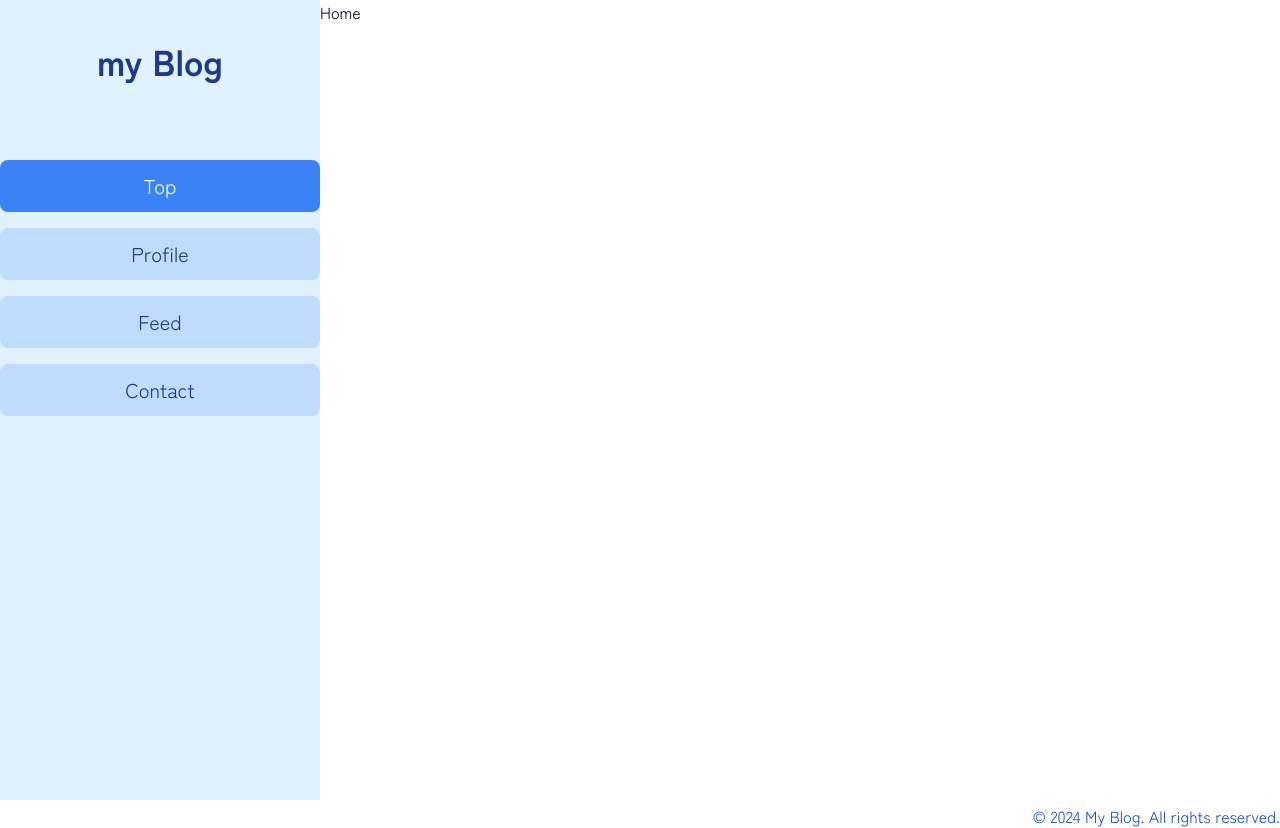
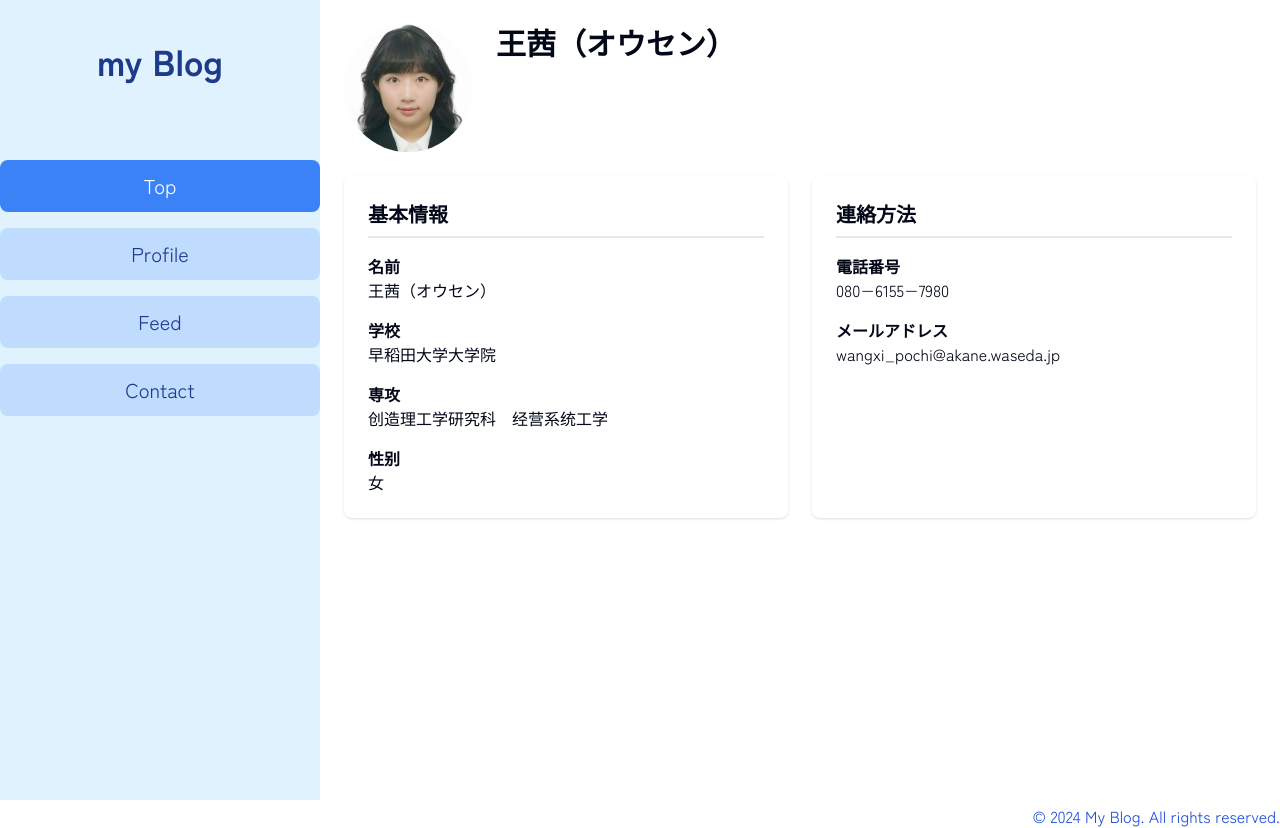
Before and after one commit to AkaneWang/my_blog, a Next.js app: page / in a window 1280 px wide. Built offline with nearby package versions, Linux system fonts and the light colour scheme.

Commit message:
make the UI design of the top page

```diff
--- a/src/app/page.tsx
+++ b/src/app/page.tsx
@@ -1,7 +1,65 @@
-export default function Home() {
+"use client";
+import Link from "next/link";
+
+const UserProfile = () => {
   return (
-    <main className="md:ml-[20rem] h-lvh">
-      <h1>Home</h1>
-    </main>
+    <div className="flex bg-sky-25 min-h-screen">
+      <div className="flex-1 p-6 md:ml-[25%]">
+        <div className="flex flex-col md:flex-row items-center md:items-start md:space-x-6 mb-6">
+          <img
+            src="/aboutme.jpg"
+            alt="Profile"
+            className="h-32 w-32 rounded-full object-cover mb-4 md:mb-0"
+          />
+          <div>
+            <h2 className="text-3xl font-bold">王茜（オウセン）</h2>
+          </div>
+        </div>
+
+        <div className="grid grid-cols-1 md:grid-cols-2 gap-6">
+          <div className="bg-white shadow rounded-lg p-6">
+            <h3 className="text-xl font-bold mb-4 border-b-2 pb-2 border-gray-200">
+              基本情報
+            </h3>
+            <div className="space-y-4">
+              <div>
+                <label className="block font-semibold">名前</label>
+                <p>王茜（オウセン）</p>
+              </div>
+              <div>
+                <label className="block font-semibold">学校</label>
+                <p>早稻田大学大学院</p>
+              </div>
+              <div>
+                <label className="block font-semibold">専攻</label>
+                <p>创造理工学研究科　经营系统工学</p>
+              </div>
+              <div>
+                <label className="block font-semibold">性别</label>
+                <p>女</p>
+              </div>
+            </div>
+          </div>
+
+          <div className="bg-white shadow rounded-lg p-6">
+            <h3 className="text-xl font-bold mb-4 border-b-2 pb-2 border-gray-200">
+              連絡方法
+            </h3>
+            <div className="space-y-4">
+              <div>
+                <label className="block font-semibold">電話番号</label>
+                <p>080−6155−7980</p>
+              </div>
+              <div>
+                <label className="block font-semibold">メールアドレス</label>
+                <p>wangxi_pochi@akane.waseda.jp</p>
+              </div>
+            </div>
+          </div>
+        </div>
+      </div>
+    </div>
   );
-}
+};
+
+export default UserProfile;
```
